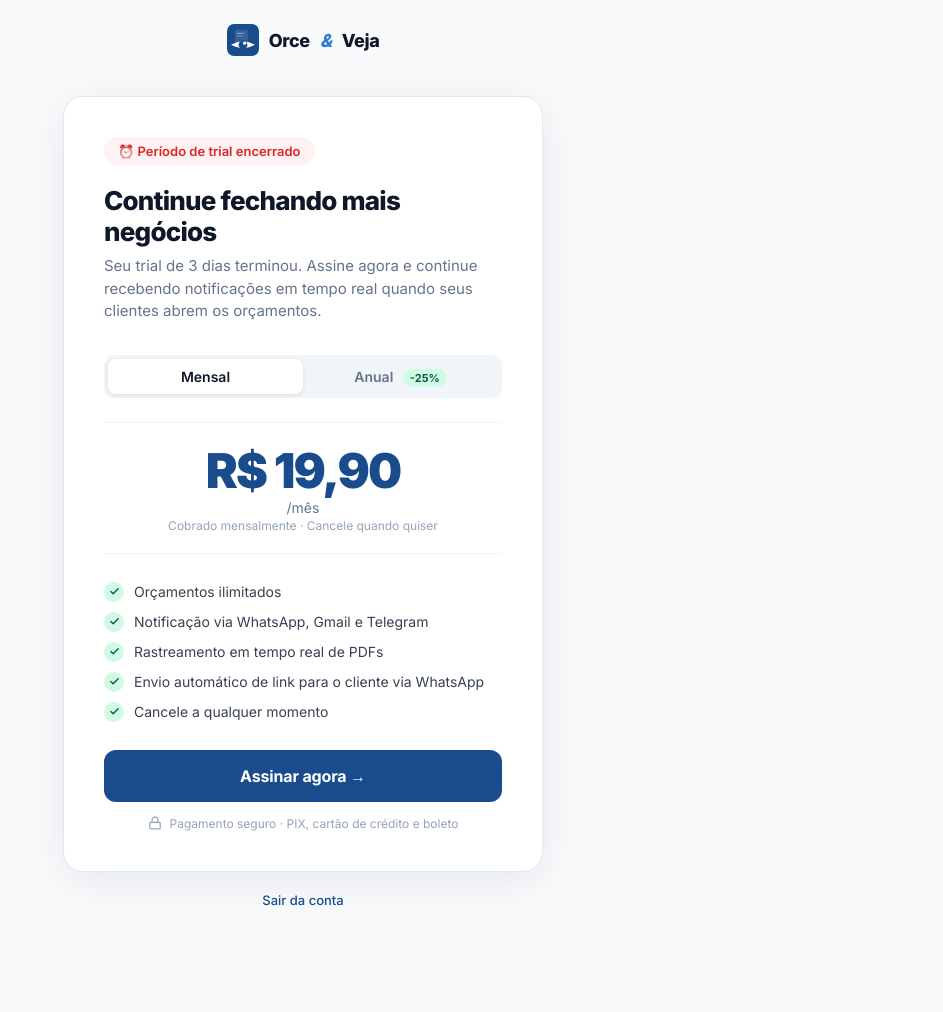
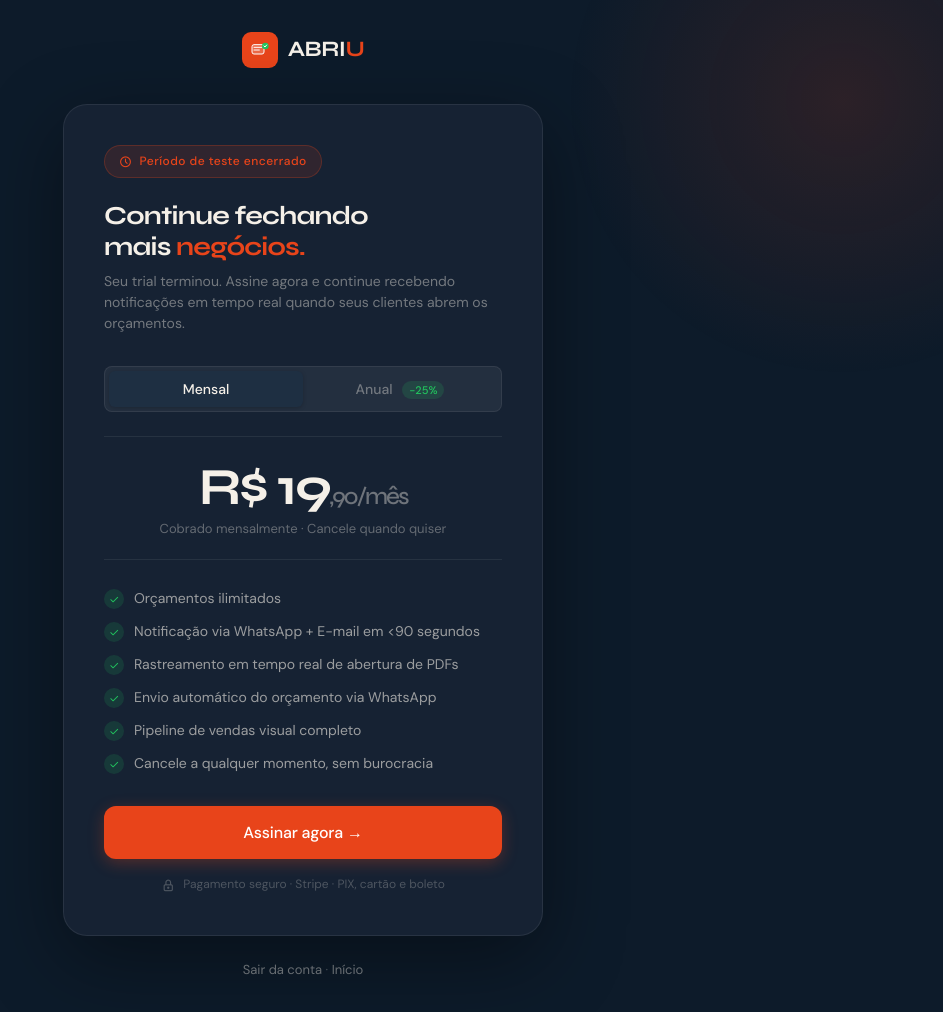
Before and after one commit to arcoestevez96/orcamentos, a Flask app: page /paywall in a window 1280 px wide. Shown: the whole page, without its empty margins (337-1280 px from the left). Before the commit the page ends 906 px from the top, so only its background shows below. Run offline with Flask 3, Linux system fonts and the light colour scheme; the visitor is signed in with stand-in values (Sample User, id 1); some libraries are stand-ins or nearby versions.

Commit message:
feat: rebranding paywall para ABRIU
Remove identidade Orce & Veja, aplica design system ABRIU:
- Fundo navy, cards escuros, Tabler Icons
- Logo ABRIU com SVG icon
- Toggle mensal/anual, lista de features com checks verdes
- Botão btn-assinar com estilo var(--orange)

Co-Authored-By: Claude Sonnet 4.6 <noreply@anthropic.com>

```diff
--- a/templates/paywall.html
+++ b/templates/paywall.html
@@ -3,298 +3,218 @@
 <head>
 <meta charset="UTF-8">
 <meta name="viewport" content="width=device-width, initial-scale=1.0">
-<title>Assine — Orce & Veja</title>
+<title>Assine — ABRIU</title>
 <link rel="preconnect" href="https://fonts.googleapis.com">
-<link href="https://fonts.googleapis.com/css2?family=Inter:wght@400;500;600;700;800;900&display=swap" rel="stylesheet">
+<link rel="preconnect" href="https://fonts.gstatic.com" crossorigin>
+<link href="https://fonts.googleapis.com/css2?family=Syne:wght@500;700;800&family=DM+Sans:opsz,wght@9..40,300;9..40,400;9..40,500&display=swap" rel="stylesheet">
+<link rel="stylesheet" href="https://cdn.jsdelivr.net/npm/@tabler/icons-webfont@latest/dist/tabler-icons.min.css">
+<link rel="stylesheet" href="{{ url_for('static', filename='css/abriu.css') }}">
 <style>
-  * { box-sizing: border-box; margin: 0; padding: 0; }
 body {
-    font-family: 'Inter', sans-serif;
-    background: #F8FAFC;
-    min-height: 100vh;
+  background: var(--navy);
+  min-height: 100svh;
   display: flex;
   flex-direction: column;
   align-items: center;
   justify-content: center;
-    padding: 24px;
-    color: #0F172A;
+  padding: 32px 24px;
+  position: relative;
+  overflow: hidden;
+}
+body::before {
+  content: '';
+  position: fixed;
+  top: -200px; right: -200px;
+  width: 600px; height: 600px;
+  background: radial-gradient(circle, rgba(232,68,26,.14) 0%, transparent 65%);
+  pointer-events: none;
 }
 
-  .logo {
-    display: flex;
-    align-items: center;
-    gap: 10px;
-    font-size: 18px;
-    font-weight: 800;
-    letter-spacing: -0.02em;
-    margin-bottom: 40px;
-    color: #0F172A;
-    text-decoration: none;
-  }
-  .logo-amp { color: #2D7DD2; font-style: italic; }
+.pay-logo { display: flex; align-items: center; gap: 10px; margin-bottom: 36px; }
+.pay-logo-icon { width: 36px; height: 36px; background: var(--orange); border-radius: 9px; display: flex; align-items: center; justify-content: center; }
+.pay-logo-word { font-family: var(--fd); font-weight: 700; font-size: 22px; color: var(--cream); letter-spacing: -.025em; }
+.pay-logo-word b { color: var(--orange); }
 
-  .card {
-    background: #fff;
-    border-radius: 20px;
-    border: 1px solid #E2E8F0;
-    box-shadow: 0 8px 40px rgba(15,23,42,0.08);
+.pay-card {
+  background: var(--navy2);
+  border: 1px solid rgba(255,255,255,.08);
+  border-radius: 24px;
   padding: 40px;
   width: 100%;
   max-width: 480px;
+  box-shadow: 0 24px 80px rgba(0,0,0,.4);
+  position: relative;
+  z-index: 1;
 }
 
-  .badge-expired {
-    display: inline-flex;
-    align-items: center;
-    gap: 6px;
-    background: #FEF2F2;
-    color: #DC2626;
-    border-radius: 999px;
-    padding: 6px 14px;
-    font-size: 13px;
-    font-weight: 600;
-    margin-bottom: 20px;
+.pay-badge {
+  display: inline-flex; align-items: center; gap: 7px;
+  background: rgba(232,68,26,.12); border: 1px solid rgba(232,68,26,.25);
+  color: var(--orange); border-radius: 99px;
+  padding: 6px 14px; font-size: 12px; font-weight: 500;
+  margin-bottom: 22px; letter-spacing: .04em;
 }
-  .badge-trial {
-    background: #FFF7ED;
-    color: #C2410C;
+.pay-badge.pending { background: rgba(245,158,11,.12); border-color: rgba(245,158,11,.25); color: #F59E0B; }
+.pay-badge.error   { background: rgba(239,68,68,.12); border-color: rgba(239,68,68,.25); color: #F87171; }
+
+.pay-h1 { font-family: var(--fd); font-weight: 700; font-size: 26px; color: var(--cream); letter-spacing: -.03em; line-height: 1.2; margin-bottom: 8px; }
+.pay-h1 em { font-style: normal; color: var(--orange); }
+.pay-sub { font-size: 14px; color: rgba(245,240,232,.42); margin-bottom: 32px; line-height: 1.5; }
+
+/* Alert */
+.pay-alert {
+  border-radius: var(--r-md); padding: 12px 16px;
+  font-size: 13px; margin-bottom: 22px;
+  display: flex; align-items: flex-start; gap: 10px;
 }
-  .badge-pending {
-    background: #FFFBEB;
-    color: #B45309;
+.pay-alert.error   { background: rgba(239,68,68,.1); border: 1px solid rgba(239,68,68,.2); color: #FCA5A5; }
+.pay-alert.pending { background: rgba(245,158,11,.1); border: 1px solid rgba(245,158,11,.2); color: #FCD34D; }
+
+/* Toggle billing */
+.toggle-wrap {
+  display: flex; background: rgba(255,255,255,.06);
+  border-radius: var(--r-sm); padding: 4px; margin-bottom: 24px;
+  border: 1px solid rgba(255,255,255,.07);
+}
+.toggle-btn {
+  flex: 1; padding: 9px 0; font-size: 14px; font-weight: 500;
+  border-radius: 6px; border: none; cursor: pointer;
+  background: transparent; color: rgba(245,240,232,.38);
+  transition: all .2s; font-family: var(--fb);
+}
+.toggle-btn.active {
+  background: var(--navy3); color: var(--cream);
+  box-shadow: 0 1px 4px rgba(0,0,0,.2);
+}
+.save-tag {
+  background: rgba(34,197,94,.15); color: var(--green);
+  font-size: 11px; font-weight: 500; padding: 2px 7px;
+  border-radius: 99px; margin-left: 6px;
 }
 
-  h1 {
-    font-size: 26px;
-    font-weight: 800;
-    letter-spacing: -0.03em;
-    line-height: 1.2;
-    margin-bottom: 8px;
-  }
-  .subtitle {
-    font-size: 15px;
-    color: #64748B;
-    margin-bottom: 32px;
-    line-height: 1.5;
-  }
-
-  /* Toggle Mensal / Anual */
-  .toggle-wrap {
-    display: flex;
-    background: #F1F5F9;
-    border-radius: 10px;
-    padding: 4px;
-    margin-bottom: 24px;
-  }
-  .toggle-btn {
-    flex: 1;
-    padding: 9px 0;
-    font-size: 14px;
-    font-weight: 600;
-    border-radius: 8px;
-    border: none;
-    cursor: pointer;
-    background: transparent;
-    color: #64748B;
-    transition: all 0.2s;
-    font-family: inherit;
-  }
-  .toggle-btn.active {
-    background: #fff;
-    color: #0F172A;
-    box-shadow: 0 1px 4px rgba(15,23,42,0.10);
-  }
-  .save-tag {
-    background: #D1FAE5;
-    color: #065F46;
-    font-size: 11px;
-    font-weight: 700;
-    padding: 2px 7px;
-    border-radius: 999px;
-    margin-left: 6px;
-  }
-
-  /* Preço */
+/* Price */
 .price-box {
-    text-align: center;
-    margin-bottom: 28px;
+  text-align: center; margin-bottom: 28px;
   padding: 24px 0 20px;
-    border-top: 1px solid #F1F5F9;
-    border-bottom: 1px solid #F1F5F9;
+  border-top: 1px solid rgba(255,255,255,.07);
+  border-bottom: 1px solid rgba(255,255,255,.07);
 }
 .price-value {
-    font-size: 48px;
-    font-weight: 900;
-    letter-spacing: -0.04em;
-    color: #1A4B8C;
-    line-height: 1;
+  font-family: var(--fd); font-size: 52px; font-weight: 700;
+  letter-spacing: -.04em; color: var(--cream); line-height: 1;
 }
-  .price-period {
-    font-size: 14px;
-    color: #64748B;
-    margin-top: 4px;
-  }
-  .price-cobranca {
-    font-size: 12px;
-    color: #94A3B8;
-    margin-top: 2px;
-  }
+.price-value span { font-size: 24px; font-weight: 400; color: rgba(245,240,232,.4); }
+.price-period { font-size: 13px; color: rgba(245,240,232,.35); margin-top: 6px; }
 
 /* Features */
-  .features {
-    list-style: none;
-    margin-bottom: 28px;
-    display: flex;
-    flex-direction: column;
-    gap: 10px;
+.pay-features { list-style: none; margin-bottom: 32px; display: flex; flex-direction: column; gap: 12px; }
+.pay-feat { display: flex; align-items: flex-start; gap: 10px; font-size: 14px; color: rgba(245,240,232,.6); line-height: 1.45; }
+.feat-check-circle {
+  width: 20px; height: 20px; background: rgba(34,197,94,.15);
+  border-radius: 50%; display: flex; align-items: center; justify-content: center;
+  flex-shrink: 0; margin-top: 1px;
 }
-  .features li {
-    display: flex;
-    align-items: center;
-    gap: 10px;
-    font-size: 14px;
-    color: #374151;
+.feat-check-circle i { font-size: 11px; color: var(--green); }
+
+/* CTA */
+.btn-assinar {
+  display: block; width: 100%; padding: 16px;
+  background: var(--orange); color: #fff; border: none;
+  border-radius: var(--r-md); font-size: 16px; font-weight: 500;
+  cursor: pointer; font-family: var(--fb);
+  transition: background .18s, transform .12s, box-shadow .18s;
+  box-shadow: 0 4px 16px rgba(232,68,26,.3);
+  letter-spacing: -.01em;
 }
-  .check {
-    width: 20px;
-    height: 20px;
-    background: #D1FAE5;
-    border-radius: 50%;
-    display: flex;
-    align-items: center;
-    justify-content: center;
-    flex-shrink: 0;
+.btn-assinar:hover { background: var(--orange2); transform: translateY(-2px); box-shadow: 0 8px 24px rgba(232,68,26,.4); }
+.btn-assinar:active { transform: scale(.99); }
+
+.pay-secure {
+  display: flex; align-items: center; justify-content: center;
+  gap: 8px; margin-top: 16px;
+  font-size: 12px; color: rgba(245,240,232,.25);
 }
-  .check svg { width: 11px; height: 11px; }
+.pay-secure i { font-size: 14px; }
 
-  /* Botão */
-  .btn-assinar {
-    display: block;
-    width: 100%;
-    padding: 16px;
-    background: #1A4B8C;
-    color: #fff;
-    border: none;
-    border-radius: 12px;
-    font-size: 16px;
-    font-weight: 700;
-    cursor: pointer;
-    font-family: inherit;
-    transition: background 0.2s, transform 0.1s;
-    letter-spacing: -0.01em;
-  }
-  .btn-assinar:hover { background: #0F2D5E; transform: translateY(-1px); }
-  .btn-assinar:active { transform: translateY(0); }
-
-  .pagamento-info {
-    display: flex;
-    align-items: center;
-    justify-content: center;
-    gap: 8px;
-    margin-top: 14px;
-    font-size: 12px;
-    color: #94A3B8;
-  }
-  .pagamento-info svg { width: 14px; height: 14px; }
-
-  .alert {
-    background: #FEF2F2;
-    border: 1px solid #FECACA;
-    color: #DC2626;
-    border-radius: 10px;
-    padding: 12px 16px;
-    font-size: 13px;
-    margin-bottom: 20px;
-  }
-  .alert-pending {
-    background: #FFFBEB;
-    border-color: #FDE68A;
-    color: #B45309;
-  }
-
-  .footer-link {
-    text-align: center;
-    margin-top: 20px;
-    font-size: 13px;
-    color: #94A3B8;
-  }
-  .footer-link a {
-    color: #1A4B8C;
-    font-weight: 500;
-    text-decoration: none;
-  }
-  .footer-link a:hover { text-decoration: underline; }
+.pay-footer { text-align: center; margin-top: 24px; font-size: 13px; color: rgba(245,240,232,.25); position: relative; z-index: 1; }
+.pay-footer a { color: rgba(245,240,232,.4); transition: color .15s; }
+.pay-footer a:hover { color: var(--cream); }
 </style>
 </head>
 <body>
 
-  <a href="/" class="logo">
-    <svg width="32" height="32" viewBox="0 0 40 40" xmlns="http://www.w3.org/2000/svg">
-      <rect width="40" height="40" rx="9" fill="#1A4B8C"/>
-      <rect x="10" y="7" width="16" height="20" rx="2" fill="white" opacity="0.12"/>
-      <rect x="12" y="11" width="10" height="1.5" rx="1" fill="white" opacity="0.35"/>
-      <rect x="12" y="14" width="8" height="1.5" rx="1" fill="white" opacity="0.25"/>
-      <path d="M5 26 Q20 17 35 26 Q20 35 5 26Z" fill="white"/>
-      <circle cx="20" cy="26" r="5.5" fill="#1A4B8C"/>
-      <circle cx="22" cy="24" r="2" fill="white"/>
+  <a href="/" class="pay-logo">
+    <div class="pay-logo-icon">
+      <svg width="20" height="20" viewBox="0 0 30 30" fill="none">
+        <rect x="3" y="7" width="18" height="14" rx="3" fill="rgba(255,255,255,0.2)" stroke="#fff" stroke-width="1.5"/>
+        <path d="M6 11h12M6 15h8" stroke="#fff" stroke-width="1.5" stroke-linecap="round"/>
+        <circle cx="23" cy="9" r="5" fill="#22C55E"/>
+        <path d="M21 9l1.5 1.5L25 7.5" stroke="#fff" stroke-width="1.5" stroke-linecap="round" stroke-linejoin="round"/>
       </svg>
-    Orce <span class="logo-amp">&amp;</span> Veja
+    </div>
+    <span class="pay-logo-word">ABRI<b>U</b></span>
   </a>
 
-  <div class="card">
+  <div class="pay-card">
 
     {% if falha %}
-    <div class="alert">
-      ⚠️ O pagamento não foi aprovado. Tente novamente ou use outro método.
+    <div class="pay-alert error">
+      <i class="ti ti-alert-circle" style="font-size:16px;flex-shrink:0;margin-top:1px"></i>
+      O pagamento não foi aprovado. Tente novamente ou use outro método de pagamento.
     </div>
     {% endif %}
 
     {% if pendente %}
-    <div class="alert alert-pending">
-      ⏳ Seu pagamento está sendo processado. Assim que confirmado, seu acesso será liberado.
+    <div class="pay-alert pending">
+      <i class="ti ti-clock" style="font-size:16px;flex-shrink:0;margin-top:1px"></i>
+      Seu pagamento está sendo processado. Assim que confirmado, seu acesso será liberado.
     </div>
     {% endif %}
 
-    <div class="badge-expired">
-      ⏰ Período de trial encerrado
+    <div class="pay-badge">
+      <i class="ti ti-clock" style="font-size:13px"></i>
+      Período de teste encerrado
     </div>
 
-    <h1>Continue fechando mais negócios</h1>
-    <p class="subtitle">Seu trial de 3 dias terminou. Assine agora e continue recebendo notificações em tempo real quando seus clientes abrem os orçamentos.</p>
+    <h1 class="pay-h1">Continue fechando<br>mais <em>negócios.</em></h1>
+    <p class="pay-sub">Seu trial terminou. Assine agora e continue recebendo notificações em tempo real quando seus clientes abrem os orçamentos.</p>
 
     <div class="toggle-wrap">
       <button class="toggle-btn active" id="btnMensal" type="button" onclick="selecionarPlano('mensal')">Mensal</button>
       <button class="toggle-btn" id="btnAnual" type="button" onclick="selecionarPlano('anual')">
-        Anual <span class="save-tag">-25%</span>
+        Anual <span class="save-tag">−25%</span>
       </button>
     </div>
 
     <div class="price-box">
-      <div class="price-value" id="precoValor">R$ 19,90</div>
-      <div class="price-period" id="precoPeriodo">/mês</div>
-      <div class="price-cobranca" id="precoCobranca">Cobrado mensalmente · Cancele quando quiser</div>
+      <div class="price-value" id="precoValor">R$ 19<span id="cents">,90/mês</span></div>
+      <div class="price-period" id="precoCobranca">Cobrado mensalmente · Cancele quando quiser</div>
     </div>
 
-    <ul class="features">
-      <li>
-        <span class="check"><svg viewBox="0 0 24 24" fill="none" stroke="#065F46" stroke-width="3" stroke-linecap="round" stroke-linejoin="round"><polyline points="20 6 9 17 4 12"/></svg></span>
+    <ul class="pay-features">
+      <li class="pay-feat">
+        <div class="feat-check-circle"><i class="ti ti-check"></i></div>
         Orçamentos ilimitados
       </li>
-      <li>
-        <span class="check"><svg viewBox="0 0 24 24" fill="none" stroke="#065F46" stroke-width="3" stroke-linecap="round" stroke-linejoin="round"><polyline points="20 6 9 17 4 12"/></svg></span>
-        Notificação via WhatsApp, Gmail e Telegram
+      <li class="pay-feat">
+        <div class="feat-check-circle"><i class="ti ti-check"></i></div>
+        Notificação via WhatsApp + E-mail em &lt;90 segundos
       </li>
-      <li>
-        <span class="check"><svg viewBox="0 0 24 24" fill="none" stroke="#065F46" stroke-width="3" stroke-linecap="round" stroke-linejoin="round"><polyline points="20 6 9 17 4 12"/></svg></span>
-        Rastreamento em tempo real de PDFs
+      <li class="pay-feat">
+        <div class="feat-check-circle"><i class="ti ti-check"></i></div>
+        Rastreamento em tempo real de abertura de PDFs
       </li>
-      <li>
-        <span class="check"><svg viewBox="0 0 24 24" fill="none" stroke="#065F46" stroke-width="3" stroke-linecap="round" stroke-linejoin="round"><polyline points="20 6 9 17 4 12"/></svg></span>
-        Envio automático de link para o cliente via WhatsApp
+      <li class="pay-feat">
+        <div class="feat-check-circle"><i class="ti ti-check"></i></div>
+        Envio automático do orçamento via WhatsApp
       </li>
-      <li>
-        <span class="check"><svg viewBox="0 0 24 24" fill="none" stroke="#065F46" stroke-width="3" stroke-linecap="round" stroke-linejoin="round"><polyline points="20 6 9 17 4 12"/></svg></span>
-        Cancele a qualquer momento
+      <li class="pay-feat">
+        <div class="feat-check-circle"><i class="ti ti-check"></i></div>
+        Pipeline de vendas visual completo
+      </li>
+      <li class="pay-feat">
+        <div class="feat-check-circle"><i class="ti ti-check"></i></div>
+        Cancele a qualquer momento, sem burocracia
       </li>
     </ul>
 
@@ -305,14 +225,14 @@
       </button>
     </form>
 
-    <div class="pagamento-info">
-      <svg viewBox="0 0 24 24" fill="none" stroke="currentColor" stroke-width="2" stroke-linecap="round"><rect x="3" y="11" width="18" height="11" rx="2"/><path d="M7 11V7a5 5 0 0 1 10 0v4"/></svg>
-      Pagamento seguro · PIX, cartão de crédito e boleto
+    <div class="pay-secure">
+      <i class="ti ti-lock"></i>
+      Pagamento seguro · Stripe · PIX, cartão e boleto
     </div>
   </div>
 
-  <div class="footer-link">
-    <a href="/logout">Sair da conta</a>
+  <div class="pay-footer">
+    <a href="/logout">Sair da conta</a> · <a href="/">Início</a>
   </div>
 
   <script>
@@ -322,12 +242,12 @@
       document.getElementById('btnAnual').classList.toggle('active', plano === 'anual');
 
       if (plano === 'anual') {
-        document.getElementById('precoValor').textContent = 'R$ 15,00';
-        document.getElementById('precoPeriodo').textContent = '/mês';
-        document.getElementById('precoCobranca').textContent = 'R$ 180,00 cobrado anualmente · Cancele quando quiser';
+        document.getElementById('precoValor').childNodes[0].textContent = 'R$ 14';
+        document.getElementById('cents').textContent = ',90/mês';
+        document.getElementById('precoCobranca').textContent = 'R$ 178,80 cobrado anualmente · Cancele quando quiser';
       } else {
-        document.getElementById('precoValor').textContent = 'R$ 19,90';
-        document.getElementById('precoPeriodo').textContent = '/mês';
+        document.getElementById('precoValor').childNodes[0].textContent = 'R$ 19';
+        document.getElementById('cents').textContent = ',90/mês';
         document.getElementById('precoCobranca').textContent = 'Cobrado mensalmente · Cancele quando quiser';
       }
     }
```
Lines whose indentation alone changed are shown as unchanged.
